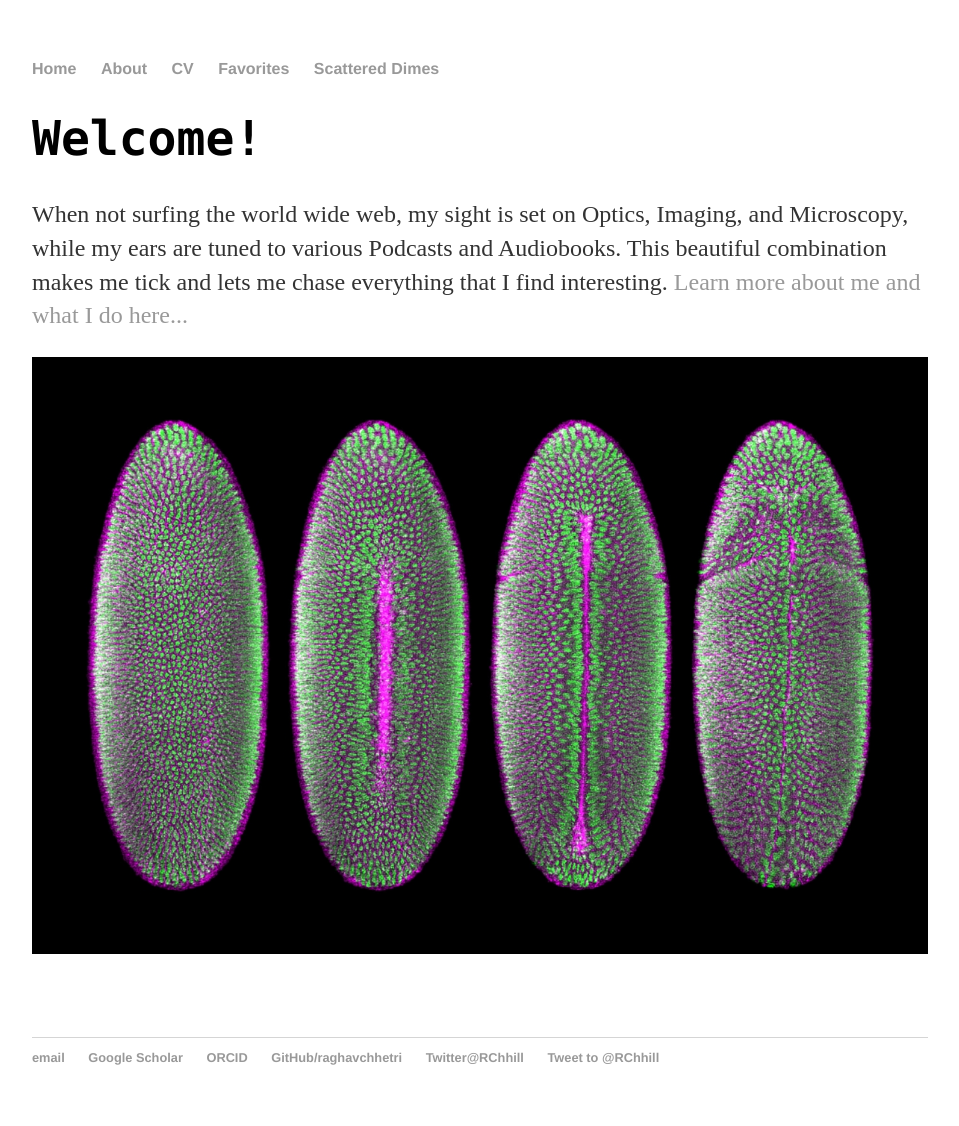
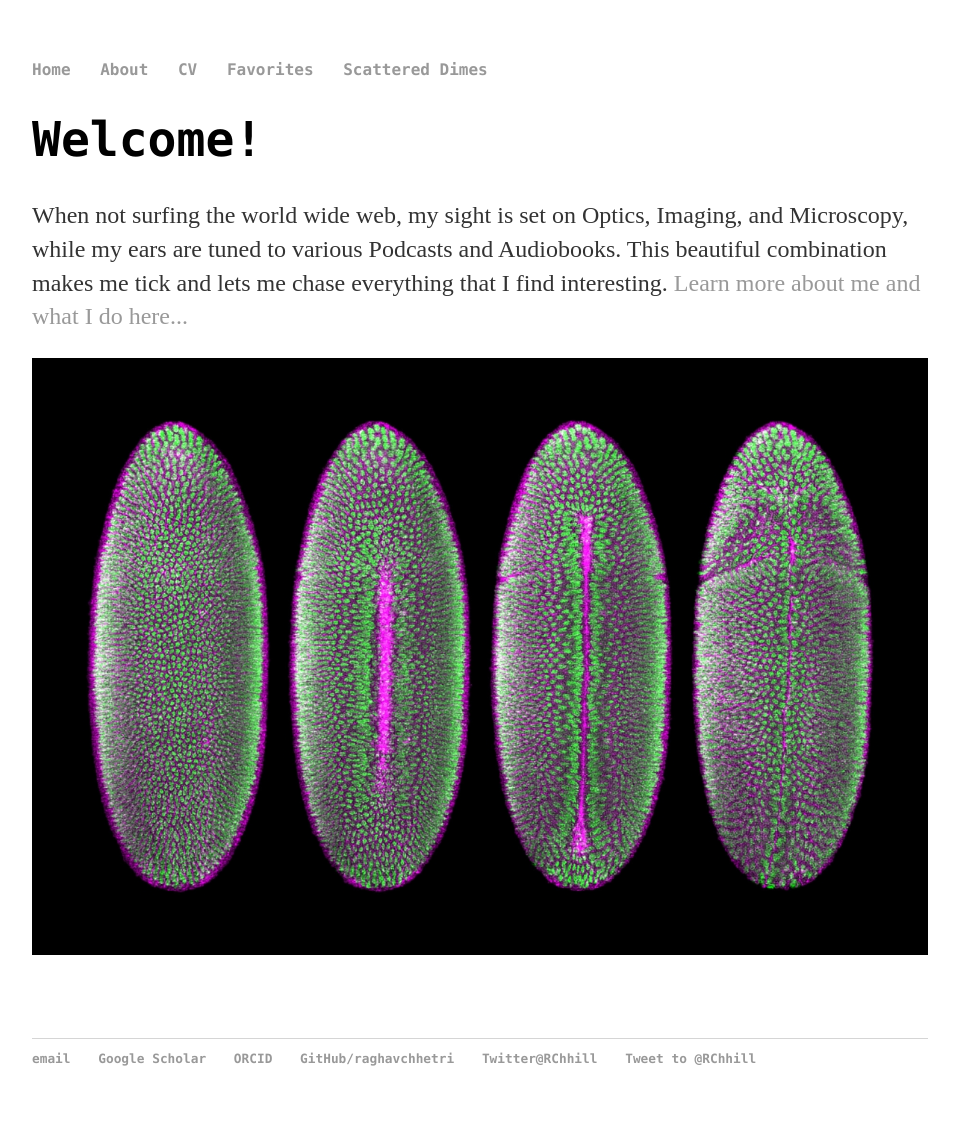
Before and after one commit to raghavchhetri/raghavchhetri.github.io, a Jekyll site: the page built from index.html, in a window 1280 px wide. Shown: the whole page, without its empty margins (160-1119 px from the left). Built offline with Jekyll 4.4.1, drawn with Linux system fonts in a browser that asks for light colours; comment, search, counter and statistics services are not loaded.

Commit message:
Update main.css

```diff
--- a/css/main.css
+++ b/css/main.css
@@ -3,7 +3,7 @@ body {
     width: 70%;
 }
 nav ul, footer ul {
-    font-family:'Helvetica', 'Arial', 'Sans-Serif';
+    font-family:'Consolas', 'Consolas', 'Consolas';
     padding: 0px;
     list-style: none;
     font-weight: bold;
```
